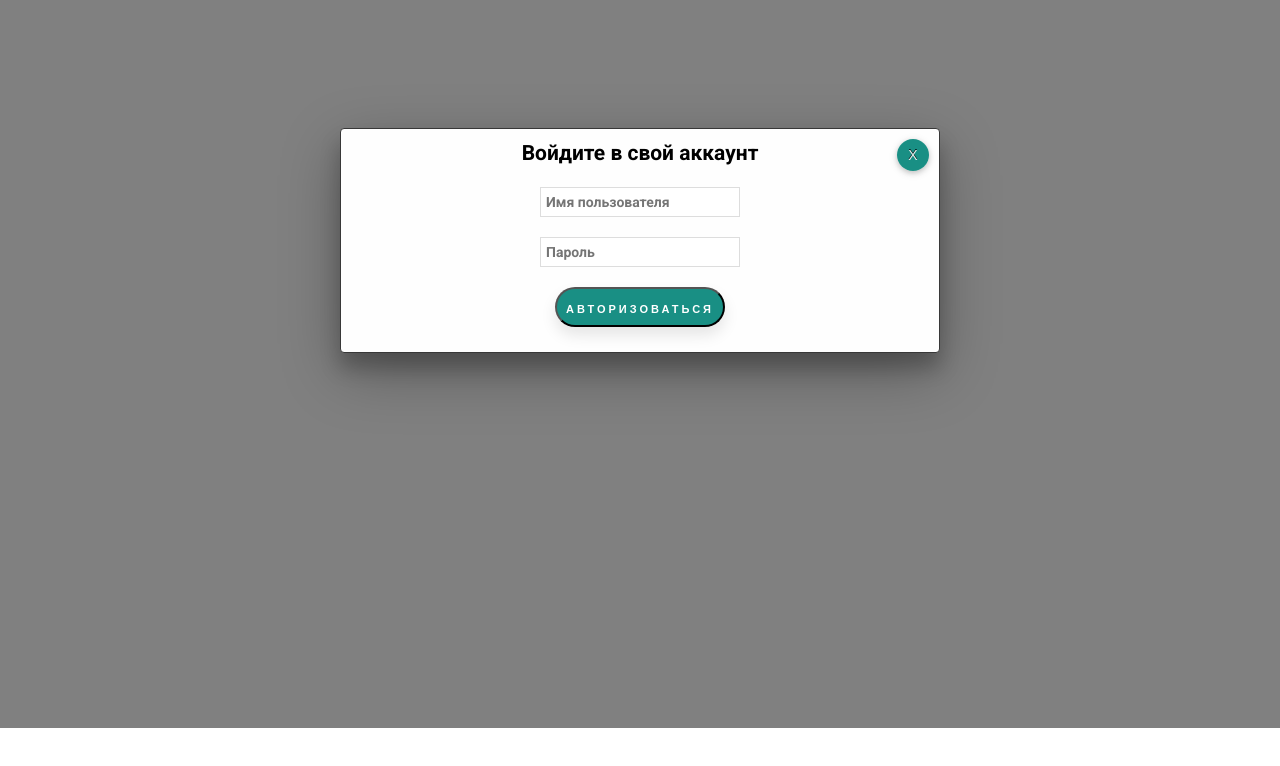
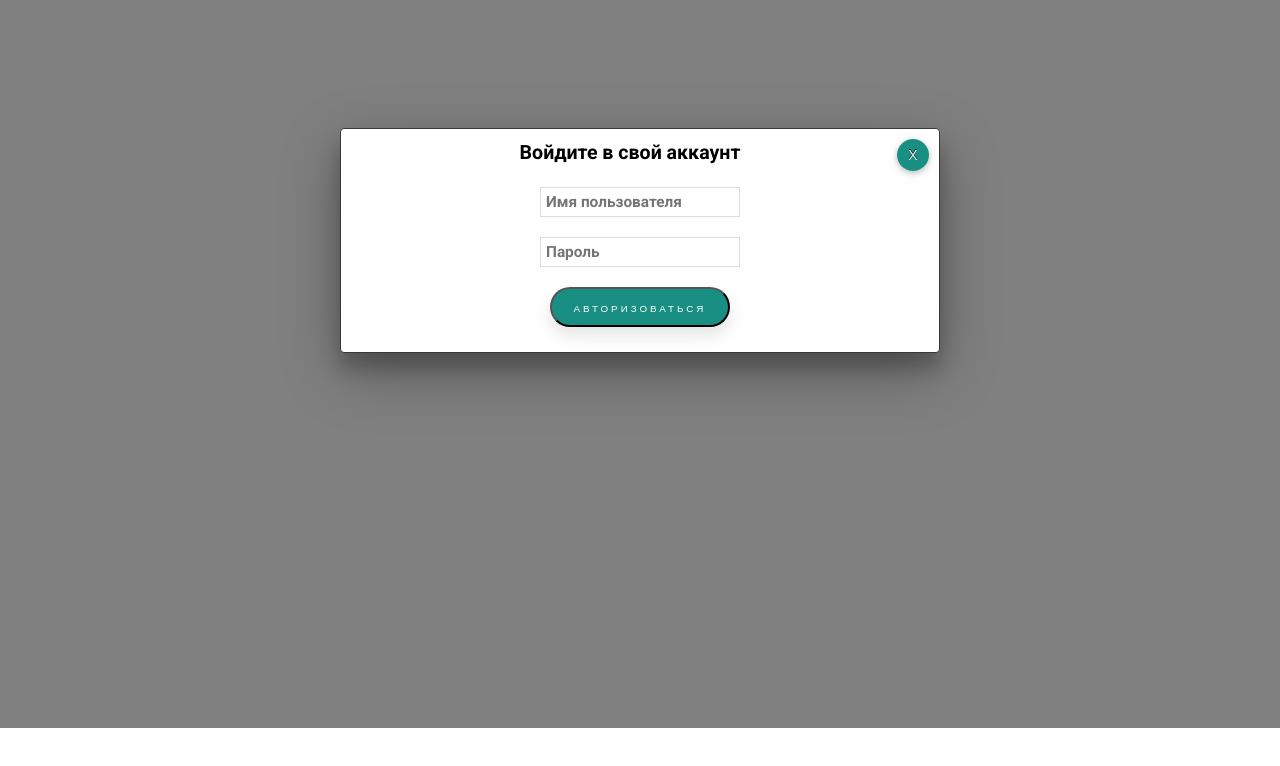
Before and after one commit to erohin-danila/vivt_erohin, a plain HTML site: page index.html in a window 1280 px wide. Shown: the part 72-838 px from the top of the page. Drawn offline with nearby package versions, Linux system fonts and the light colour scheme.

Commit message:
Add files via upload

```diff
--- a/index.html
+++ b/index.html
@@ -58,7 +58,7 @@
             </div>
             <div class="user">
                 <span class="user-text">админ</span>
-                <img src="img\ROOhCPLA9uUsN-Iauser-img.jpg" alt="" class="user-img">
+                <img src="img\logo.png" alt="" class="user-img" width="50px">
                 <img src="img\strelka.png" width="10px" alt="" class="user-strelka">
 
             </div>
--- a/styles/main.css
+++ b/styles/main.css
@@ -100,8 +100,8 @@ html{
   right: 0;
   font-size: 14px;
   margin: auto;
-  width: 85%;
-  min-width: 320px;
+  width: 95%;
+  min-width:320px;
   max-width: 600px;
   position: absolute;
   padding: 15px 20px;
@@ -148,6 +148,8 @@ html{
 }
 .vhod-sag{
   margin-bottom: 15px;
+  margin-right: 20px;
+  font-size: 1.4rem;
 }
 .vvod{
   width: 200px;
@@ -155,7 +157,7 @@ html{
   height: 30px;
   border:1px solid #ddd;
   color:#888;
-  font-size:14px;
+  font-size:1.1rem;
   font-weight:bold;
   margin-top: 10px;
   padding-left: 5px;
@@ -166,7 +168,7 @@ html{
 .close2{
   text-decoration: none;
   display: inline-block;
-  width: 170px;
+  width: 180px;
   height: 40px;
   line-height: 40px;
   border-radius: 40px;
@@ -176,7 +178,7 @@ html{
   text-transform: uppercase;
   text-align: center;
   letter-spacing: 3px;
-  font-weight: 600;
+ font-size: 0.7rem;
   color: white;
   background-color: rgba(0, 131, 119, 0.9);
   box-shadow: 0 8px 15px rgba(0, 0, 0, .1);
```
Also changed, not shown: img/logo.png (added).
